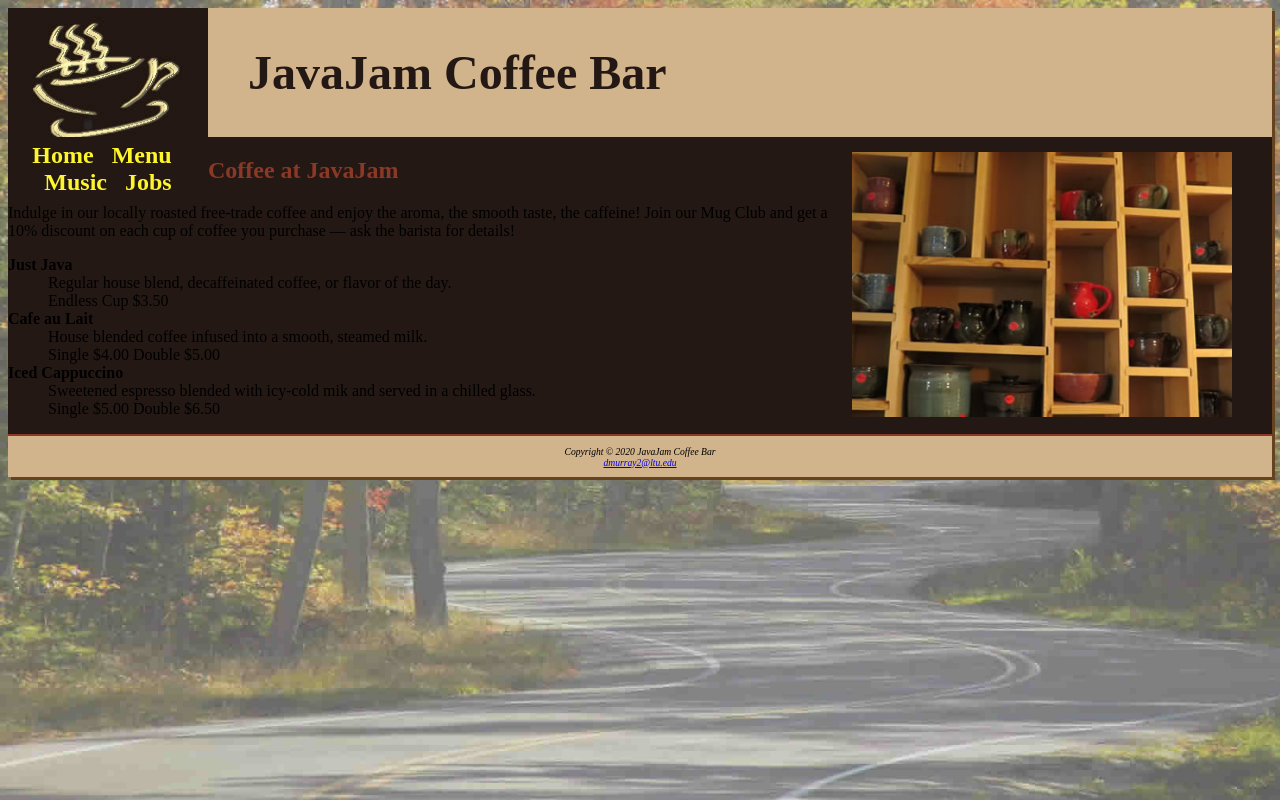
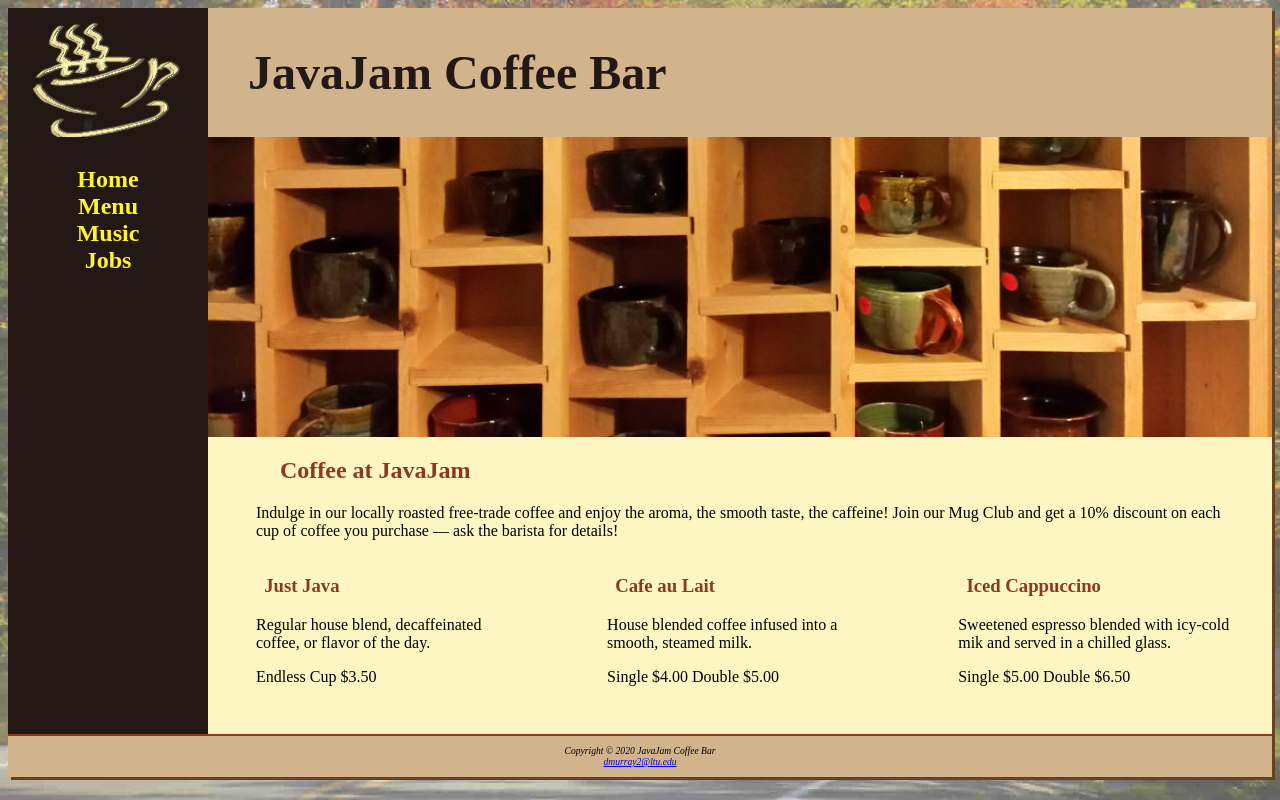
Before and after one commit to Dalton-Murray/LTU_Fall_2021_Web-Design_V2, a plain HTML site: page Assignments/Assignment 2 - Real/javajam6/menu.html in a window 1280 px wide. Drawn offline with Linux system fonts and the light colour scheme.

Commit message:
Fixed upload issue

```diff
--- a/Assignments/Assignment 2 - Real/javajam6/javajam.css
+++ b/Assignments/Assignment 2 - Real/javajam6/javajam.css
@@ -27,6 +27,18 @@ main h2, main h3, main h4, main p, main div, main ul, main dl {
 .details{
 	padding-left: 20%;
 	padding-right: 20%;
+	overflow: auto;
+}
+
+.floatleft {
+	float: left;
+	padding-bottom: 2em;
+	padding-right: 2em;
+}
+
+.onethird {
+	float: left;
+	width: 33%;
 }
 
 #wrapper {
@@ -55,6 +67,7 @@ main h2, main h3, main h4, main p, main div, main ul, main dl {
 	height: 300px;
 	background-size: 100%;
 	background-image: url("Images/Images/heroguitar.jpg");
+	background-repeat: no-repeat;
 }
 
 body {
@@ -75,6 +88,21 @@ header {
 	padding-left: 240px;
 }
 
+header a:link {
+	text-decoration: none;
+	color: #231814;
+}
+
+header a:visited {
+	text-decoration: none;
+	color: #231814;
+}
+
+header a:hover {
+	text-decoration: none;
+	color: #FEF6C2;
+}
+
 h1 {
 	font-size: 3em;
 }
@@ -83,13 +111,22 @@ h2 {
 	color: #8C3826;
 }
 
+h3 {
+	color: #8C3826;
+}
+
 h4 {
 	background-color: #D2B48C;
 	font-size: 1.2em;
 	padding-left: 0.5em;
-	padding-bottom: 0.25em;
+	padding-bottom: 0;
 	text-transform: uppercase;
-	border-bottom: 1px solid black;
+	border-bottom: 1px solid #000033;
+	clear: left;
+}
+
+dt {
+	color: #8C3826;
 }
 
 img {
@@ -120,7 +157,7 @@ nav a:hover {
 }
 nav ul {
 	padding-left: 0px;
-	list-tyle-type: none;
+	list-style-type: none;
 }
 
 footer {
--- a/Assignments/Assignment 2 - Real/javajam6/menu.html
+++ b/Assignments/Assignment 2 - Real/javajam6/menu.html
@@ -1,5 +1,4 @@
 <!--- Dalton Murray -->
-
 
 <!doctype html>
 <html lang="en">
@@ -13,33 +12,44 @@
 </head>
 <body>
 	<div id="wrapper">
-		<header><h1>JavaJam Coffee Bar</h1></header>
+		<header><h1><a href="index.html">JavaJam Coffee Bar</a></h1></header>
 
 		<nav>
-		<a href="index.html">Home</a>	&nbsp;
-		<a href="menu.html">Menu</a>	&nbsp;
-		<a href="music.html">Music</a>	&nbsp;
-		<a href="jobs.html">Jobs</a>
+			<ul>
+				<li><a href="index.html">Home</a></li>
+				<li><a href="menu.html">Menu</a></li>
+				<li><a href="music.html">Music</a></li>
+				<li><a href="jobs.html">Jobs</a></li>
+			</ul>
 		</nav>
 
-		<img src="Images/Images/mugs.jpg" alt="A picture of a wall with organized mugs" height="280px" width="430px" align="right" style="padding-top: 15px; padding-right: 40px">
+		<main>
 
-		<h2>Coffee at JavaJam</h2>
+			<div id="heromugs"></div>
 
-		<p>Indulge in our locally roasted free-trade coffee and enjoy the aroma, the smooth taste, the caffeine! Join our Mug Club and get a 10% discount on each cup of coffee you purchase &mdash; ask the barista for details!</p>
+			<h2>Coffee at JavaJam</h2>
 
-		<dl>
-			<dt><strong>Just Java</strong></dt>
-				<dd>Regular house blend, decaffeinated coffee, or flavor of the day.</dd>
-				<dd>Endless Cup $3.50</dd>
-			<dt><strong>Cafe au Lait</strong></dt>
-				<dd>House blended coffee infused into a smooth, steamed milk.</dd>
-				<dd>Single $4.00 Double $5.00</dd>
-			<dt><strong>Iced Cappuccino</strong></dt>
-				<dd>Sweetened espresso blended with icy-cold mik and served in a chilled glass.</dd>
-				<dd>Single $5.00 Double $6.50</dd>
-		</dl>
+			<p>Indulge in our locally roasted free-trade coffee and enjoy the aroma, the smooth taste, the caffeine! Join our Mug Club and get a 10% discount on each cup of coffee you purchase &mdash; ask the barista for details!</p>
 
+			<section class="onethird">
+				<h3>Just Java</h3>
+					<p>Regular house blend, decaffeinated coffee, or flavor of the day.</p>
+					<p>Endless Cup $3.50</p>
+			</section>
+
+			<section class="onethird">
+				<h3>Cafe au Lait</h3>
+					<p>House blended coffee infused into a smooth, steamed milk.</p>
+					<p>Single $4.00 Double $5.00</p>
+			</section>
+
+			<section class="onethird">
+				<h3>Iced Cappuccino</h3>
+					<p>Sweetened espresso blended with icy-cold mik and served in a chilled glass.</p>
+					<p>Single $5.00 Double $6.50</p>
+			</section>
+
+		</main>
 		<footer>
 		Copyright &copy; 2020 JavaJam Coffee Bar
 		<br>
```
Also changed, not shown: Assignments/Assignment 2 - Real/javajam6/index.html (+10 -11 lines), Assignments/Assignment 2 - Real/javajam6/music.html (+13 -12 lines).
